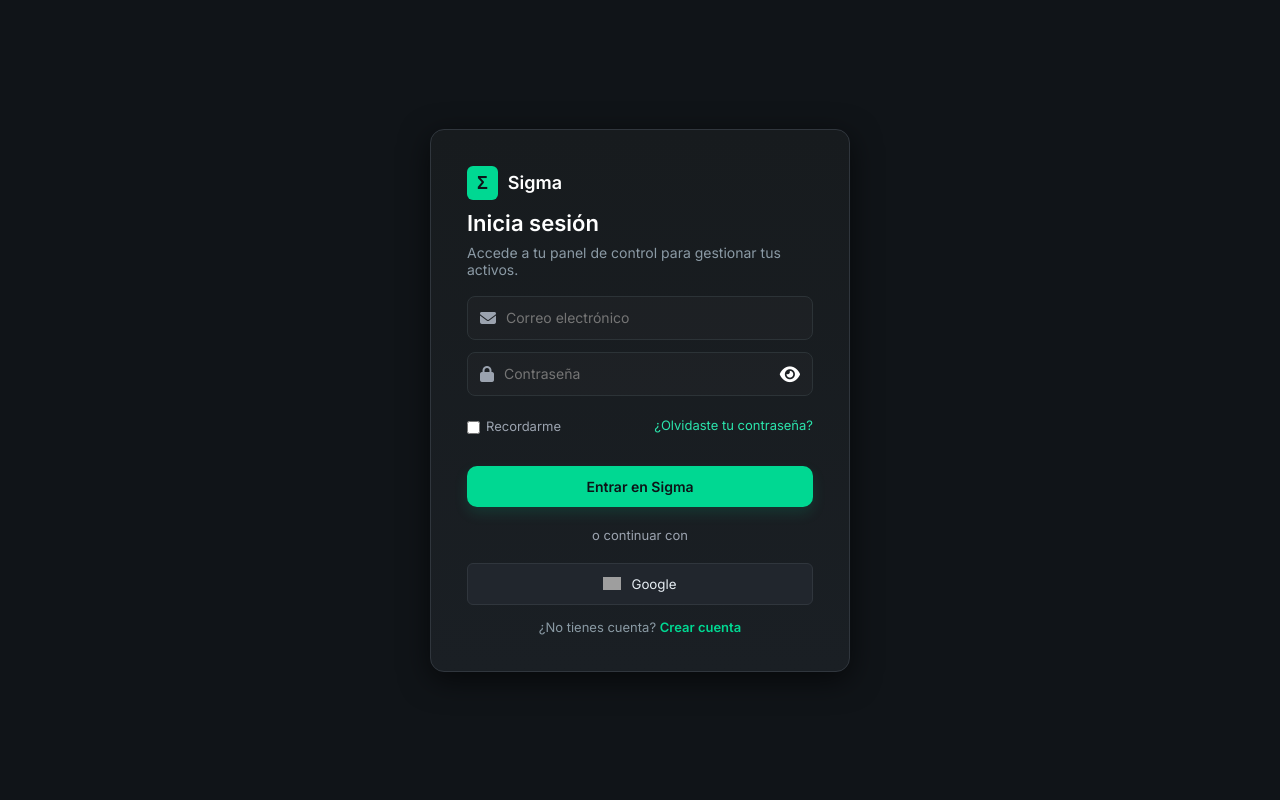
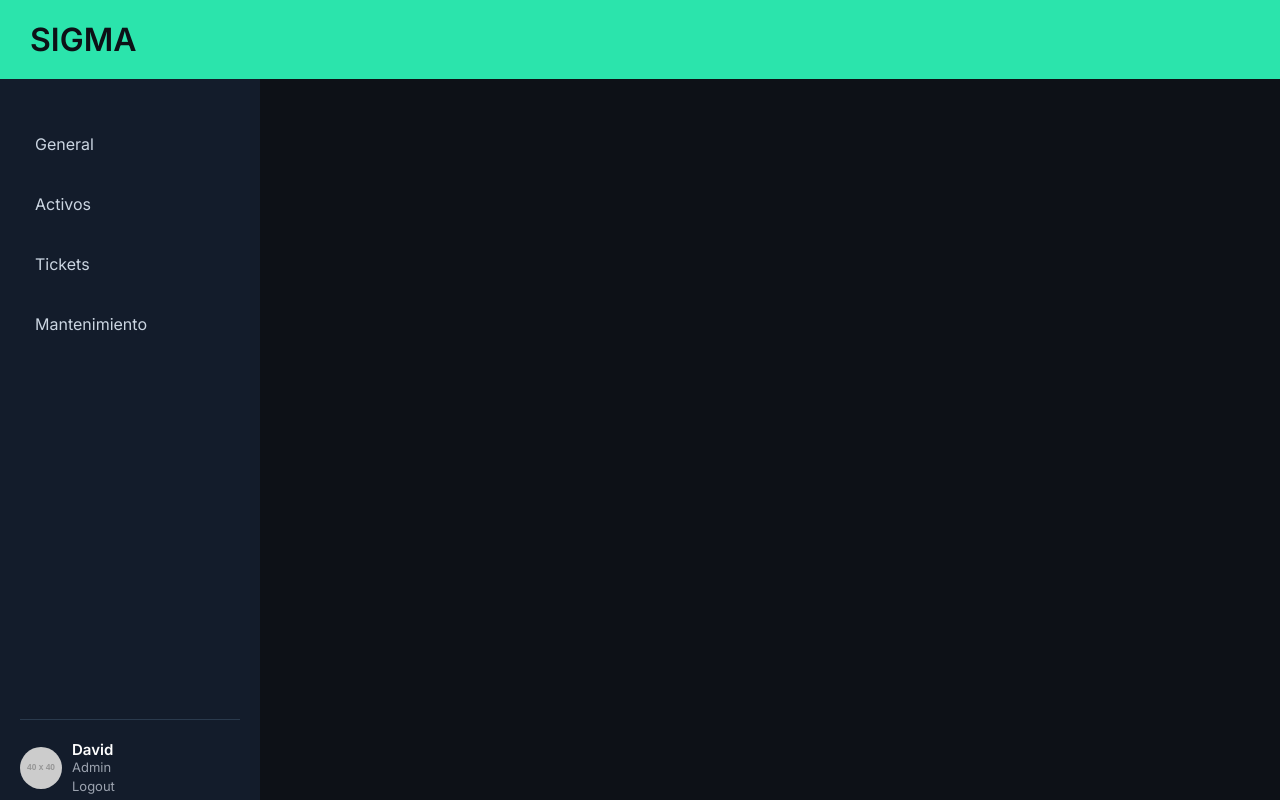
Before and after one commit to davidro28/SIGMA, a React (Vite) app: page /HomeTecniMantenimiento in a window 1280 px wide. Built offline with nearby package versions, Linux system fonts and the light colour scheme; grey boxes are pictures that could not be loaded.

Commit message:
Creando Homes diferentes roles

```diff
--- a/src/App.jsx
+++ b/src/App.jsx
@@ -10,6 +10,9 @@
 import NuevoTicket from "./Paginas/Home/Tickets-admin/NuevoTicket.jsx";
 import TicketDetalle from "./Paginas/Home/Tickets-admin/TicketDetalle.jsx"
 import Mantenimiento_Admin from "./Paginas/Mantenimiento_Admin/index.jsx";
+import HomeResponsable from "./Paginas/Responsable/Home_responsable/index.jsx";
+import HomeGestorTickets from "./Paginas/Home/gestortickets/Home_gestortickets/index.jsx";
+import HomeTecniMantenimiento from "./Paginas/Home/tecnico_mantenimiento/Home_tecnimantenimineto/index.jsx";
 
 
 function App() {
@@ -26,6 +29,9 @@
       <Route path="/NuevoTicket" element={<NuevoTicket />} />
       <Route path="/Ticket/:id" element={<TicketDetalle />} />
       <Route path="/Mantenimiento" element={<Mantenimiento_Admin />} />
+      <Route path="/Homeresponsable" element={<HomeResponsable />} />
+      <Route path="/HomeGestorTickets" element={<HomeGestorTickets />} />
+      <Route path="/HomeTecniMantenimiento" element={<HomeTecniMantenimiento />} />
 
 
       {/* fallback: si no coincide, ir a login */}
--- a/src/Components/verticalNav/index.jsx
+++ b/src/Components/verticalNav/index.jsx
@@ -1,7 +1,12 @@
-import { Link } from "react-router-dom";
+import { Link, useNavigate } from "react-router-dom";
 import "./styles.css";
 
+
 function VerticalNav({ items = [] }) {   // ← Aquí le doy un valor por defecto
+    const navigate = useNavigate();
+    const handleLogout = () => {
+        navigate("/login");
+    };
     return (
         <nav className="vertical-nav">
 
@@ -25,7 +30,12 @@
                 <div>
                     <p className="user-name">David</p>
                     <p className="user-role">Admin</p>
-                    <button className="logout-button">Logout</button>
+                    <button
+                        className="logout-button"
+                        onClick={handleLogout}   // ← Agregado
+                    >
+                    Logout
+                    </button>
                 </div>
             </div>
         </nav>
--- /dev/null
+++ b/src/Paginas/Home/gestortickets/Home_gestortickets/index.jsx
@@ -0,0 +1,23 @@
+import React from "react";
+import "./styles.css";
+import SigmaHeader from "../../../../Components/sigmaHeader";
+import VerticalNav from "../../../../Components/verticalNav";
+
+function HomeGestorTickets() {
+    const menuItems = [
+        { to: "/HomeGestorTickets", label: "General" },
+        { to: "/Tickets", label: "Tickets" }
+    ];
+    return (
+        <div>
+            <header>
+                <SigmaHeader />
+            </header>
+            <div>
+                <VerticalNav items={menuItems} />
+            </div>
+        </div>
+    )
+}
+
+export default HomeGestorTickets;
--- /dev/null
+++ b/src/Paginas/Home/tecnico_mantenimiento/Home_tecnimantenimineto/index.jsx
@@ -0,0 +1,25 @@
+import React from "react";
+import "./styles.css";
+import SigmaHeader from "../../../../Components/sigmaHeader";
+import VerticalNav from "../../../../Components/verticalNav";
+
+function HomeTecniMantenimiento() {
+    const menuItems = [
+        { to: "/HomeTecniMantenimiento", label: "General" },
+        { to: "/Activos", label: "Activos" },
+        { to: "/Tickets", label: "Tickets" },
+        { to: "/Mantenimiento", label: "Mantenimiento" }
+    ];
+    return (
+        <div>
+            <header>
+                <SigmaHeader />
+            </header>
+            <div>
+                <VerticalNav items={menuItems} />
+            </div>
+        </div>
+    )
+}
+
+export default HomeTecniMantenimiento;
--- a/src/Paginas/Login/login.jsx
+++ b/src/Paginas/Login/login.jsx
@@ -1,14 +1,37 @@
 import { useState } from "react";
-import { Link, useNavigate } from "react-router-dom"; // <- Importa useNavigate
+import { Link, useNavigate } from "react-router-dom";
 import "./login.css";
 
 export default function Login() {
+  const [email, setEmail] = useState("");
+  const [password, setPassword] = useState("");
   const [showPassword, setShowPassword] = useState(false);
-  const navigate = useNavigate(); // <- Hook para navegar
 
-  // Función para ir a Home
+  const navigate = useNavigate();
+
+  // Usuarios y rutas por rol
+  const users = {
+    admin: { password: "1234", route: "/General" },
+    gestortickets: { password: "5678", route: "/HomeGestorTickets" },
+    tecnimantenimiento: { password: "9012", route: "/HomeTecniMantenimiento" },
+    responsable: { password: "3456", route: "/HomeResponsable" }
+  };
+
+  // Lógica de login
   const handleEntrar = () => {
-    navigate("/General"); // <- Redirige a /home
+    const username = email.split("@")[0]; // admin@gmail.com → "admin"
+
+    if (!users[username]) {
+      alert("Usuario no encontrado");
+      return;
+    }
+
+    if (users[username].password !== password) {
+      alert("Contraseña incorrecta");
+      return;
+    }
+
+    navigate(users[username].route); // redirige según el rol
   };
 
   return (
@@ -31,7 +54,13 @@
           {/* Email */}
           <div className="input-group">
             <i className="fa-solid fa-envelope"></i>
-            <input type="email" placeholder="Correo electrónico" required />
+            <input
+              type="email"
+              placeholder="Correo electrónico"
+              required
+              value={email}
+              onChange={(e) => setEmail(e.target.value)}
+            />
           </div>
 
           {/* Password */}
@@ -42,6 +71,8 @@
               type={showPassword ? "text" : "password"}
               placeholder="Contraseña"
               required
+              value={password}
+              onChange={(e) => setPassword(e.target.value)}
             />
 
             <button
@@ -61,15 +92,15 @@
             </label>
 
             <Link to="/recuperar_contraseña" className="forgot-password">
-            ¿Olvidaste tu contraseña?</Link>
-
+              ¿Olvidaste tu contraseña?
+            </Link>
           </div>
 
-          {/* Botón */}
+          {/* Botón entrar */}
           <button
-            type="button"         // <- Cambiado a type="button" para evitar submit
+            type="button"
             className="btn-primary"
-            onClick={handleEntrar} // <- Aquí llamamos a la función de redirección
+            onClick={handleEntrar}
           >
             Entrar en Sigma
           </button>
--- /dev/null
+++ b/src/Paginas/Responsable/Home_responsable/index.jsx
@@ -0,0 +1,23 @@
+import React from "react";
+import "./styles.css"
+import SigmaHeader from "../../../Components/sigmaHeader";
+import VerticalNav from "../../../Components/verticalNav";
+
+function HomeResponsable() {
+    const menuItems = [
+        { to: "/Homeresponsable", label: "General" },
+        { to: "/Tickets", label: "Tickets" }
+    ];
+    return (
+        <div>
+            <header>
+                <SigmaHeader />
+            </header>
+            <div>
+                <VerticalNav items={menuItems} />
+            </div>
+        </div>
+    )
+}
+
+export default HomeResponsable;
```
Also changed, not shown: src/Paginas/Home/gestortickets/Home_gestortickets/styles.css (added), src/Paginas/Home/tecnico_mantenimiento/Home_tecnimantenimineto/styles.css (added), src/Paginas/Responsable/Home_responsable/styles.css (added), src/Paginas/Responsable/Tickets_responsable/index.jsx (added), src/Paginas/Responsable/Tickets_responsable/styles.css (added).
